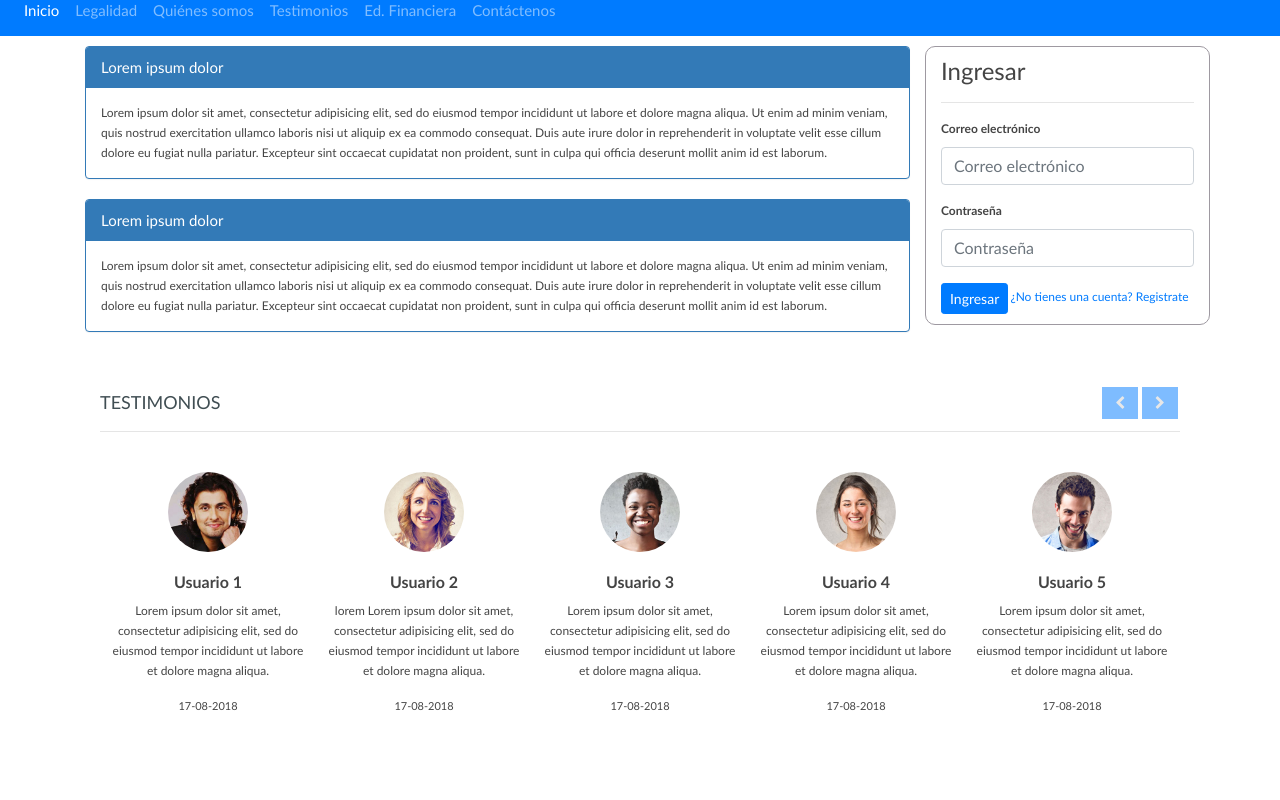
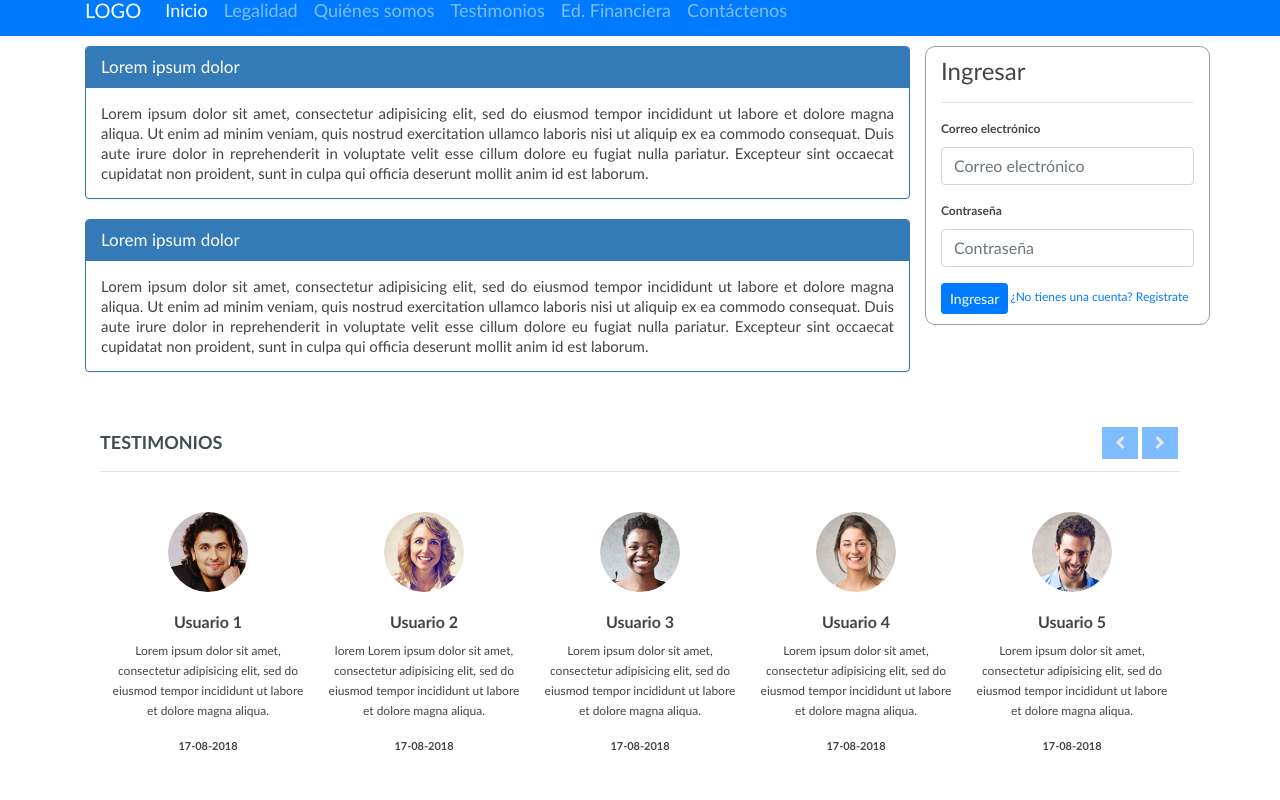
Before and after one commit to ericksulca/ProyectoMMM, a Django app: template sistUno/templates/home/index.html in a window 1280 px wide. Run offline with Django 3.2, Linux system fonts and the light colour scheme; the template is opened without the code that fills it, so the values that code supplies are empty; parts of the project's set-up code (start-up, migrations or seed data) failed here and were passed over; some libraries are stand-ins or nearby versions.

Commit message:
personalizacion de menu

```diff
--- a/sistUno/templates/base/base.html
+++ b/sistUno/templates/base/base.html
@@ -33,14 +33,17 @@
 
     {% block menu %}
     <div class="menu-principal">
+
+
       <nav class="navbar navbar-expand-lg navbar-dark bg-primary">
-        <!-- <a class="navbar-brand" href="#">Navbar</a> -->
-        <button class="navbar-toggler" type="button" data-toggle="collapse" data-target="#navbarColor01" aria-controls="navbarColor01" aria-expanded="false" aria-label="Toggle navigation">
+        <div class="container">
+        <a class="navbar-brand" href="#">LOGO</a>
+        <button class="navbar-toggler" type="button" data-toggle="collapse" data-target="#navbarSupportedContent" aria-controls="navbarSupportedContent" aria-expanded="false" aria-label="Toggle navigation">
           <span class="navbar-toggler-icon"></span>
         </button>
 
-        <div class="collapse navbar-collapse" id="navbarColor01">
-          <ul class="navbar-nav mr-auto pull-center navbar-center">
+        <div class="collapse navbar-collapse" id="navbarSupportedContent">
+          <ul class="navbar-nav mr-auto">
             <li class="nav-item active">
               <a class="nav-link" href="#">Inicio <span class="sr-only">(current)</span></a>
             </li>
@@ -62,11 +65,12 @@
           </ul>
 
         </div>
+        </div>
       </nav>
-
     </div>
 
     {% endblock %}
+
 
     {% block content %}
     <!-- CONTENIDO -->
--- a/sistUno/templates/home/testimonios.html
+++ b/sistUno/templates/home/testimonios.html
@@ -3,7 +3,7 @@
   <div class="container">
     <div class="brand-logo">
       <div class="brand-logo-title">
-        <h2>Testimonios</h2>
+        <h2><b>Testimonios</b></h2>
       </div>
       <div id="brands-logo" >
         <div class="testimonio-content text-center">
--- a/static/css/estilos.css
+++ b/static/css/estilos.css
@@ -8,6 +8,7 @@
 
 .menu-principal{
 	margin-top: -16px;
+
 }
 
 /* ul,ol{
--- a/static/css/personalizados/global.css
+++ b/static/css/personalizados/global.css
@@ -6,8 +6,13 @@ label, a{
   font-size: 12px;
 }
 ul>li>a{
-  font-size: 15px;
+  font-size: 18px;
 }
+
+/* .row{
+  background-color: #FFFFFF;
+} */
+
 .form-control-p {
   display: block;
   width: 100%;
@@ -21,6 +26,7 @@ ul>li>a{
   border-radius: 0.25rem;
   transition: border-color 0.15s ease-in-out, box-shadow 0.15s ease-in-out;
 }
+
 
 .box-body{
   margin-top: 10px;
@@ -53,7 +59,8 @@ ul>li>a{
 
 .panel-body {
     padding: 15px;
-    font-size: 12px;
+    font-size: 15px;
+    text-align: justify;
 }
 
 .panel-heading{
@@ -61,7 +68,7 @@ ul>li>a{
   border-bottom: 1px solid transparent;
   border-top-left-radius: 3px;
   border-top-right-radius: 3px;
-  font-size: 15px;
+  font-size: 17px;
 }
 
 .panel-primary>.panel-heading {
@@ -128,4 +135,5 @@ ul>li>a{
 .testimonio-date{
   text-align: center;
   font-size: 11px;
+  font-weight: bold;
 }
```
